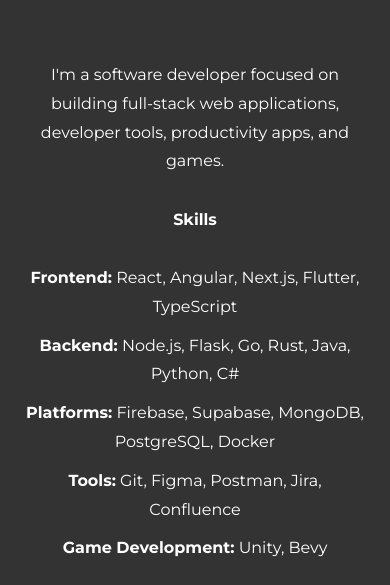
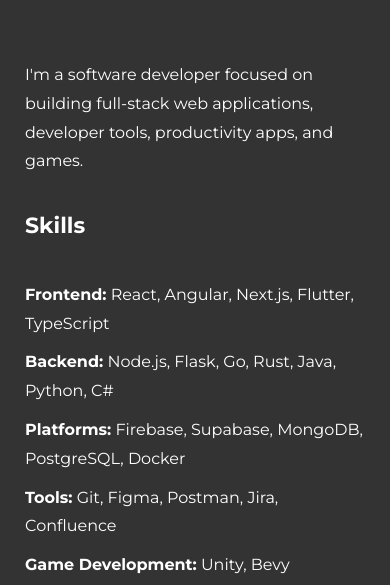
Before and after one commit to TheJeme/eemelimark.com, a website built with webpack: page src/template.html in a window 390 px wide. Shown: the part 1276-1861 px from the top of the page. Built offline with nearby package versions, Linux system fonts and the light colour scheme.

Commit message:
Improved mobile views

```diff
--- a/src/style/sections/_about.scss
+++ b/src/style/sections/_about.scss
@@ -88,15 +88,6 @@
         text-align: left;
         line-height: 1.8;
 
-        @include respond(tab-port) {
-          font-size: 1.5rem;
-          text-align: center;
-        }
-        @include respond(phone) {
-          font-size: 1.6rem;
-          text-align: center;
-        }
-
         &--important {
           background: $secondary-color;
           display: inline-block;
```
